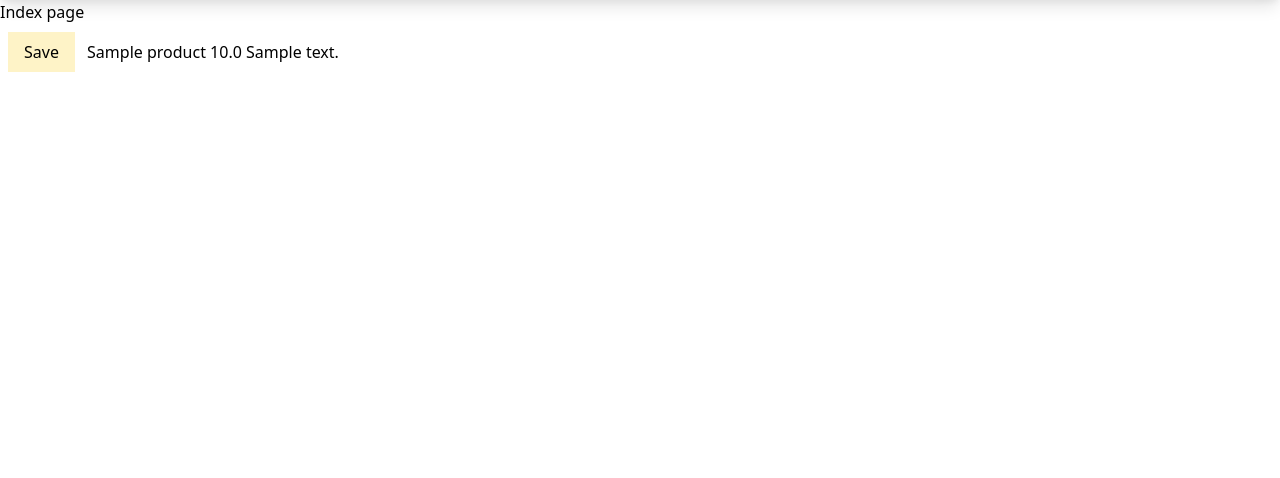
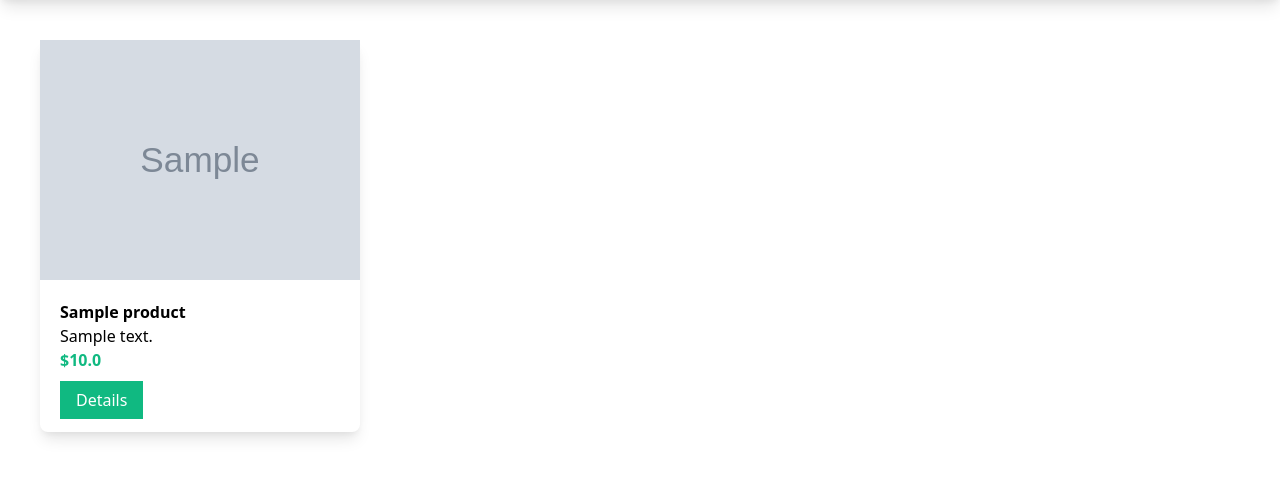
Before and after one commit to RalitsaTerzieva/digital-market-place, a Django app: page / in a window 1280 px wide. Shown: the part 56-534 px from the top of the page. Run offline with Django 4.2, Linux system fonts and the light colour scheme; tables that the repository leaves empty hold one stand-in row (values such as "Sample post"); grey boxes marked "Sample" are stand-in pictures.

Commit message:
Display products in cards

```diff
--- a/marketplace/digitalmarket/templates/digitalmarket/index.html
+++ b/marketplace/digitalmarket/templates/digitalmarket/index.html
@@ -1,14 +1,25 @@
 {% extends 'digitalmarket/base.html' %}
+{% load static %}
 
 {% block content %}
-       <h1>Index page</h1>
-       <button class='bg-yellow-100 text-bold px-4 py-2 m-2'>Save</button>
 
-       {% for product in object_list %}
-              {{product.name}}
-              {{product.price}}
-              {{product.description}}
-              <br/>
+       <div class='product-container flex'>
+              {% for product in object_list %}
+              <div class='product shadow-lg w-1/4 rounded-lg m-10'>
+                     <div class='product-image'>
+                            <img src='{{ product.file.url }}'>
+                     </div>
+                     <div class='p-5'>
+                            <div class='font-bold'>{{product.name}}</div>
+                            <div class=''>{{product.description}}</div>
+                            <div class='text-green-500 font-bold'>${{product.price}}</div>
+                            <div class='mt-4'>
+                                   <a href='' class='bg-green-500 text-white px-4 py-2'>Details</a>
+                            </div>
+                     </div>
+              </div>
        {% endfor %}
+       </div>
+
 
 {% endblock %}
```
